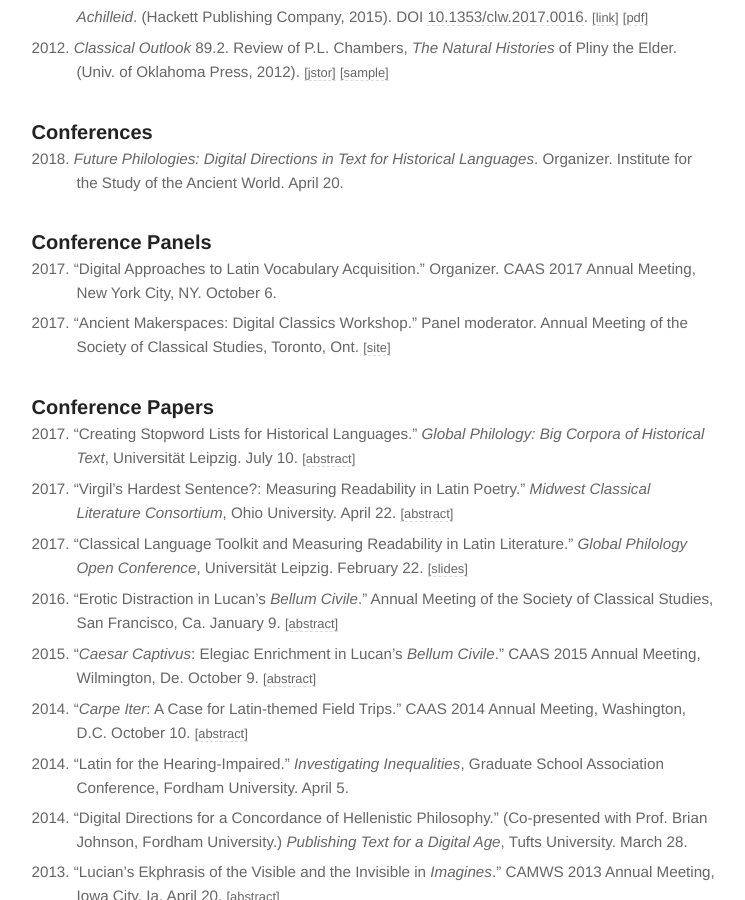
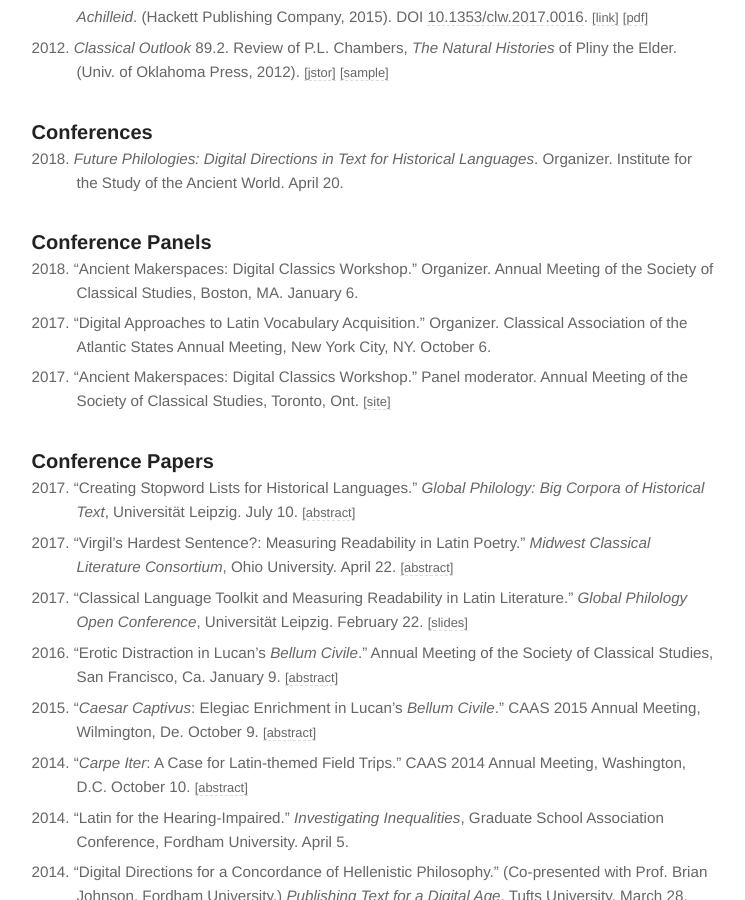
Before and after one commit to diyclassics/diyclassics.github.io, a Jekyll site: the page built from cv.md, in a window 1280 px wide and 900 px high, scrolled down 1341 px. Shown: the whole window, without its empty margins (266-1011 px from the left). Built offline with Jekyll 4.4.1, drawn with Linux system fonts in a browser that asks for light colours.

Commit message:
Update CV

```diff
--- a/cv.md
+++ b/cv.md
@@ -60,7 +60,8 @@
 
 ### Conference Panels
 
-- 2017\. "Digital Approaches to Latin Vocabulary Acquisition." Organizer. CAAS 2017 Annual Meeting, New York City, NY. October 6.
+- 2018\. "Ancient Makerspaces: Digital Classics Workshop." Organizer. Annual Meeting of the Society of Classical Studies, Boston, MA. January 6.
+- 2017\. "Digital Approaches to Latin Vocabulary Acquisition." Organizer. Classical Association of the Atlantic States Annual Meeting, New York City, NY. October 6.
 - 2017\. "Ancient Makerspaces: Digital Classics Workshop." Panel moderator. Annual Meeting of the Society of Classical Studies, Toronto, Ont. [[site]](http://bit.ly/ancientmakerspaces){:.cv-link}
 
 ### Conference Papers
```
